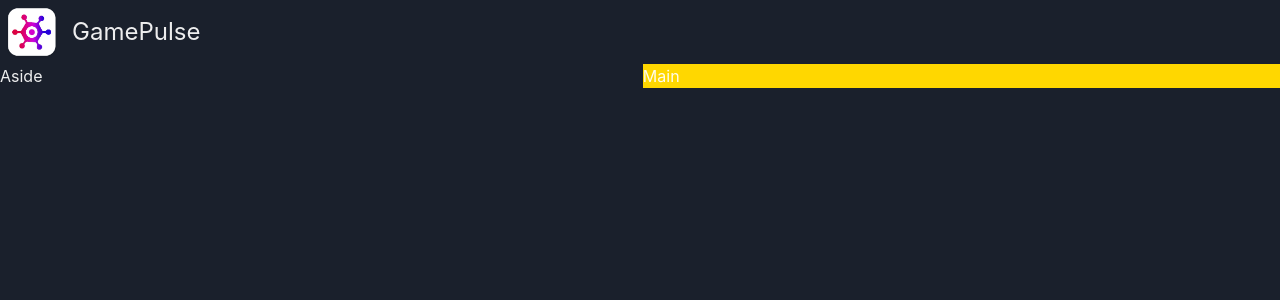
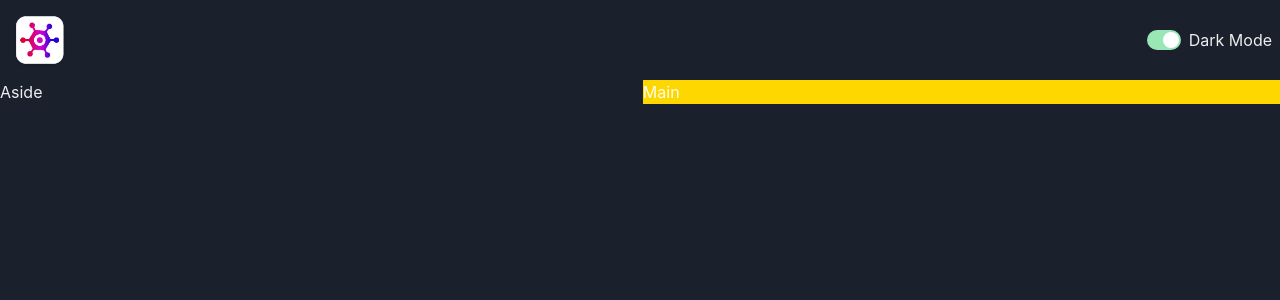
Before and after one commit to blademan/GamePulse, a React (Vite) app: page / in a window 1280 px wide. Shown: the top 300 px of the page. Built offline with nearby package versions, Linux system fonts and the light colour scheme.

Commit message:
Build the color mode switcher

```diff
--- a/src/App.tsx
+++ b/src/App.tsx
@@ -1,4 +1,5 @@
 import { Grid, GridItem, Show } from '@chakra-ui/react'
+import ColorModeSwitch from './components/ColorModeSwitch'
 import NavBar from './components/NavBar'
 function App() {
 	return (
--- /dev/null
+++ b/src/components/ColorModeSwitch.tsx
@@ -0,0 +1,15 @@
+import { HStack, Switch, Text, useColorMode } from '@chakra-ui/react'
+
+const ColorModeSwitch = () => {
+	const { toggleColorMode, colorMode } = useColorMode()
+
+	console.log('colorMode', colorMode)
+
+	return (
+		<HStack>
+			<Switch colorScheme='green' isChecked={colorMode === 'dark'} onChange={toggleColorMode} />
+			<Text>{colorMode === 'light' ? 'Light' : 'Dark'} Mode</Text>
+		</HStack>
+	)
+}
+export default ColorModeSwitch
--- a/src/components/NavBar.tsx
+++ b/src/components/NavBar.tsx
@@ -1,10 +1,11 @@
 import { HStack, Image, Text } from '@chakra-ui/react'
 import logo from '../assets/logo.webp'
+import ColorModeSwitch from './ColorModeSwitch'
 const NavBar = () => {
 	return (
-		<HStack>
+		<HStack justifyContent={'space-between'} padding={'0.5rem'}>
 			<Image src={logo} boxSize={16} />
-			<Text fontSize='2xl'>GamePulse</Text>
+			<ColorModeSwitch />
 		</HStack>
 	)
 }
```
